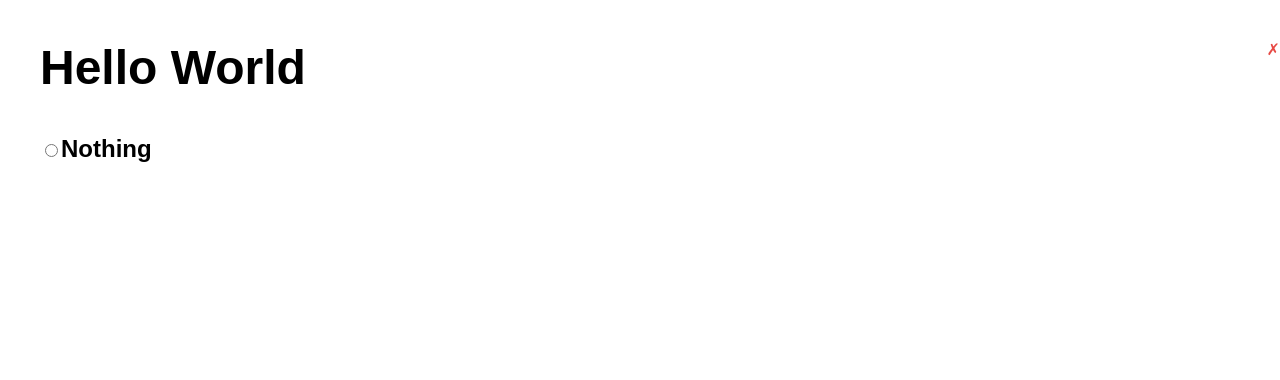
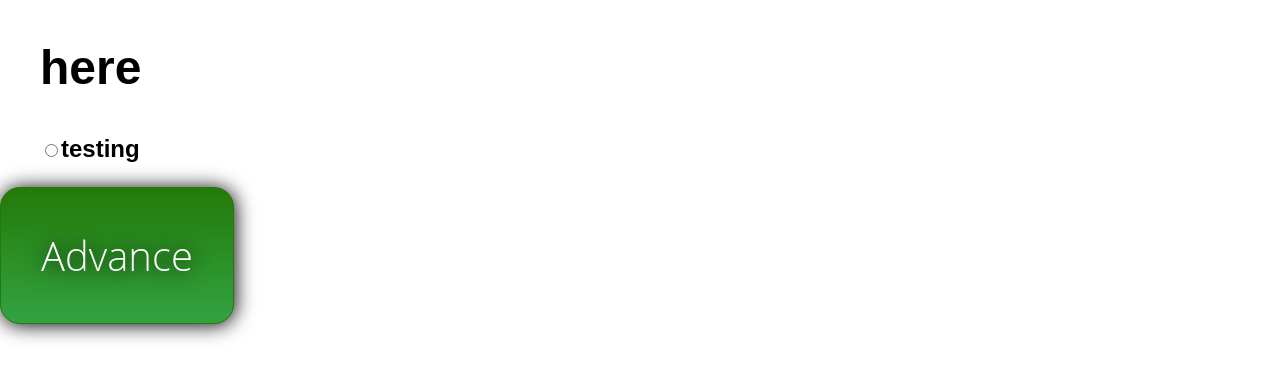
Before and after one commit to melissaintrees/project3_team_limegreen, a React (Create React App) app in the folder client/: page / in a window 1280 px wide. Shown: the top 380 px of the page. Built offline with nearby package versions, Linux system fonts and the light colour scheme.

Commit message:
Game app update to change answer state. Advance Button CSS updated.

```diff
--- a/client/src/Components/AdvanceBtn/AdvanceBtn.css
+++ b/client/src/Components/AdvanceBtn/AdvanceBtn.css
@@ -1,4 +1,34 @@
 .advance-btn {
-    float: right;
-    color: #e74944;
-  }
+   background: #237A08;
+   background-image: -webkit-linear-gradient(top, #237A08, #32A342);
+   background-image: -moz-linear-gradient(top, #237A08, #32A342);
+   background-image: -ms-linear-gradient(top, #237A08, #32A342);
+   background-image: -o-linear-gradient(top, #237A08, #32A342);
+   background-image: linear-gradient(to bottom, #237A08, #32A342);
+   -webkit-border-radius: 20px;
+   -moz-border-radius: 20px;
+   border-radius: 20px;
+   color: #FFFFFF;
+   font-family: Open Sans;
+   font-size: 40px;
+   font-weight: 100;
+   padding: 40px;
+   box-shadow: 1px 1px 20px 0px #000000;
+   -webkit-box-shadow: 1px 1px 20px 0px #000000;
+   -moz-box-shadow: 1px 1px 20px 0px #000000;
+   text-shadow: 1px 1px 20px #000000;
+   border: solid #237A08 1px;
+   text-decoration: none;
+   display: inline-block;
+   cursor: pointer;
+}
+
+.advance-btn:hover {
+   background: #073812;
+   background-image: -webkit-linear-gradient(top, #073812, #1C663E);
+   background-image: -moz-linear-gradient(top, #073812, #1C663E);
+   background-image: -ms-linear-gradient(top, #073812, #1C663E);
+   background-image: -o-linear-gradient(top, #073812, #1C663E);
+   background-image: linear-gradient(to bottom, #073812, #1C663E);
+   text-decoration: none;
+}
--- a/client/src/Components/AdvanceBtn/AdvanceBtn.js
+++ b/client/src/Components/AdvanceBtn/AdvanceBtn.js
@@ -5,7 +5,7 @@ import "./AdvanceBtn.css"
 // That way we don't have to define them all individually
 const AdvanceBtn = props => (
   <span className="advance-btn" {...props}>
-    ✗
+    Advance
   </span>
 );
 
--- a/client/src/Components/GameApp.js
+++ b/client/src/Components/GameApp.js
@@ -13,18 +13,19 @@ class GameApp extends Component {
 
         this.state = {
             question: "here",
-            answer: "testing"
+            answer: "testing",
+            answerState: 1,
         };
     }
 
     getAnswer() {
-        axios.get('https://mysterious-bastion-34346.herokuapp.com/api/questions/1')
+        axios.get('https://mysterious-bastion-34346.herokuapp.com/api/questions/' + this.state.answerState)
         .then((response)=> {
-          console.log(response.data[0].questions);
-          console.log(response.data[0].answer0);
+            console.log(response);
           this.setState({
             question: response.data[0].questions,
-          answer: response.data[0].answer0
+            answer: response.data[0].answer0,
+            answerState: this.state.answerState++
           });
         })
         .catch(function (error) {
@@ -32,17 +33,9 @@ class GameApp extends Component {
         });
       };
 
-    componentDidMount() {
-        this.setState({
-            question: "Hello World",
-            answer: "Nothing"
-        });
-    };
-
     render() {
         return (
             <div>
-                <AdvanceBtn onClick={() => this.getAnswer()} />
                 <h1>
                     <Question
                         value={this.state.question}
@@ -53,6 +46,7 @@ class GameApp extends Component {
                         value={this.state.answer}
                     />
                 </h2>
+                <AdvanceBtn onClick={() => this.getAnswer()} />
             </div>
 
         );
```
Also changed, not shown: 2 other files (tests, documents, lock files or other folders). Lines whose indentation alone changed are shown as unchanged.
